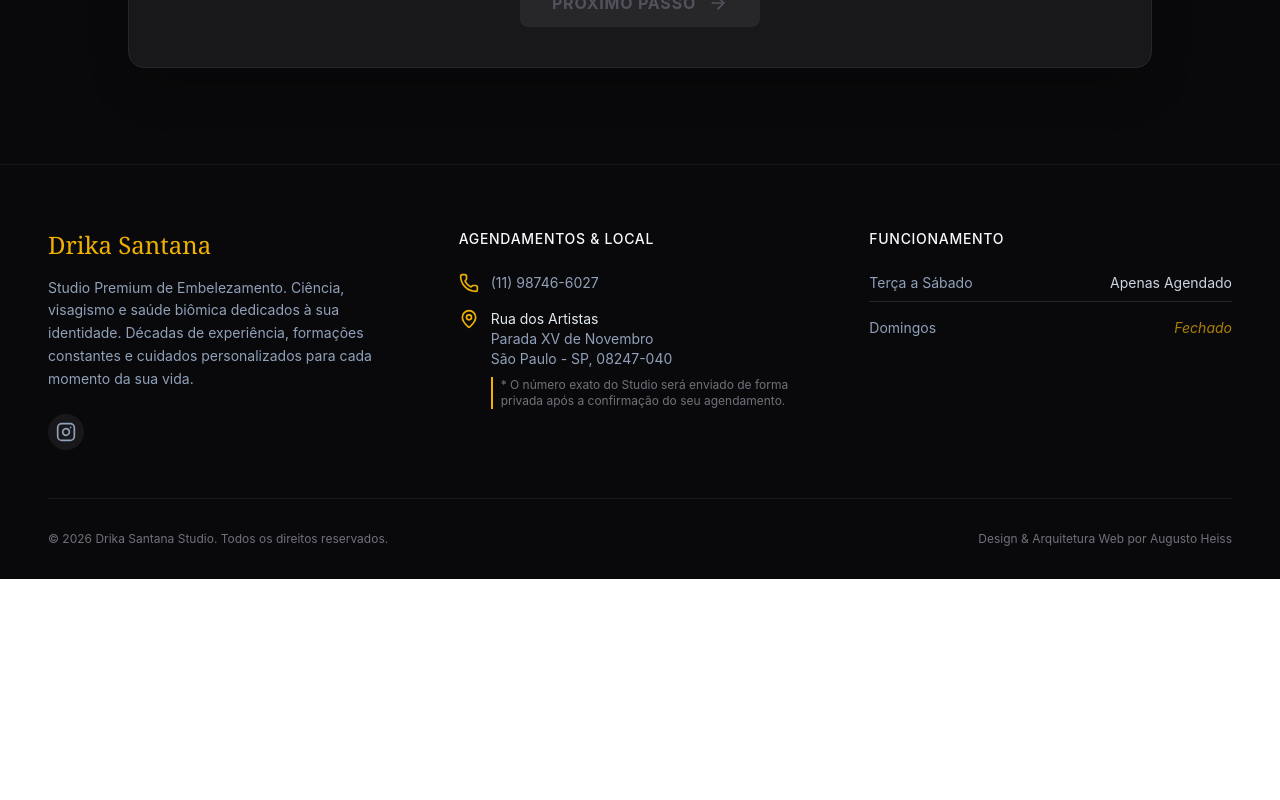
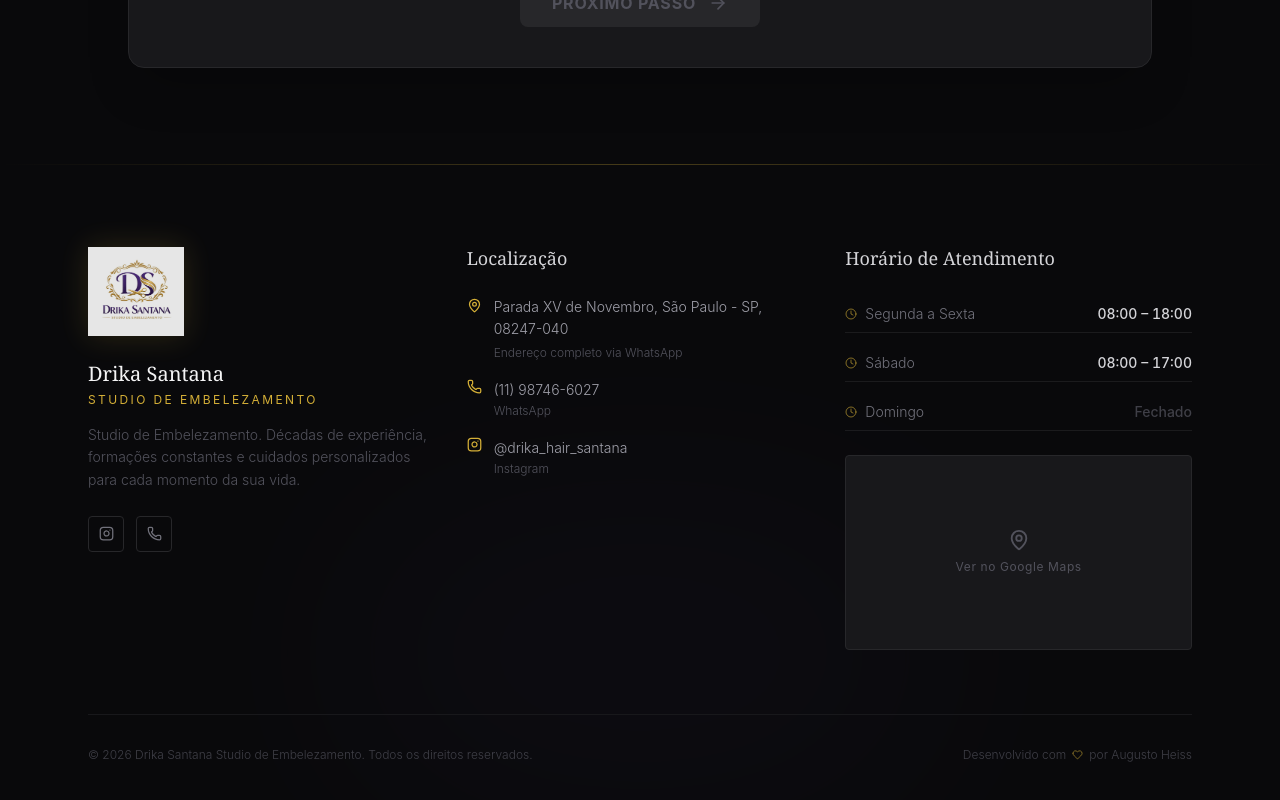
Before and after one commit to augustoheiss/drika-santana, a React (Vite) app: page / in a window 1280 px wide. Shown: the part 4319-5119 px from the top of the page. Before the commit the page ends 4898 px from the top, so only its background shows below. Built offline with nearby package versions, Linux system fonts and the light colour scheme; a web font is replaced by a local one.

Commit message:
Update Footer

```diff
--- a/src/components/Footer.jsx
+++ b/src/components/Footer.jsx
@@ -1,67 +1,168 @@
-import React from 'react';
-import { Instagram, MapPin, Phone } from 'lucide-react';
+import { motion, useInView } from 'framer-motion'
+import { useRef } from 'react'
+import { MapPin, Phone, Instagram, Clock, Heart } from 'lucide-react'
+import logo from '../assets/logo.png'
 
 export default function Footer() {
+  const ref = useRef(null)
+  const isInView = useInView(ref, { once: true, margin: '-60px' })
+
+  const currentYear = new Date().getFullYear()
+
   return (
-    <footer className="bg-zinc-950 border-t border-zinc-900 pt-16 pb-8 px-6 md:px-12">
-      <div className="max-w-7xl mx-auto grid grid-cols-1 md:grid-cols-3 gap-12 mb-12">
+    <footer ref={ref} className="relative bg-zinc-950 overflow-hidden">
+      <div className="absolute inset-x-0 top-0 h-px bg-gradient-to-r from-transparent via-[#D4AF37]/30 to-transparent" />
 
-        {/* Coluna 1: Marca */}
-        <div>
-          <h3 className="font-serif text-2xl text-yellow-500 mb-4">Drika Santana</h3>
-          <p className="text-slate-400 text-sm leading-relaxed mb-6 max-w-sm">
-            Studio Premium de Embelezamento. Ciência, visagismo e saúde biômica dedicados à sua identidade. Décadas de experiência, formações constantes e cuidados personalizados para cada momento da sua vida.
+      {/* Background glow */}
+      <div className="absolute bottom-0 left-1/2 -translate-x-1/2 w-[600px] h-[300px] rounded-full bg-[#4A3B6B] opacity-[0.07] blur-[120px] pointer-events-none" />
+
+      <div className="relative z-10 max-w-6xl mx-auto px-6 pt-20 pb-10">
+        <motion.div
+          initial={{ opacity: 0, y: 30 }}
+          animate={isInView ? { opacity: 1, y: 0 } : {}}
+          transition={{ duration: 0.9 }}
+          className="grid grid-cols-1 md:grid-cols-3 gap-12 md:gap-8 mb-16"
+        >
+          {/* Brand column */}
+          <div className="flex flex-col items-center md:items-start">
+            <img
+              src={logo}
+              alt="Drika Santana"
+              className="w-24 h-24 object-contain mb-5 opacity-90 drop-shadow-[0_0_15px_rgba(212,175,55,0.2)]"
+            />
+            <h3 className="font-serif text-xl text-zinc-100 mb-1">Drika Santana</h3>
+            <p className="text-[#D4AF37] text-xs tracking-[0.2em] uppercase mb-4">
+              Studio de Embelezamento
             </p>
-          <div className="flex gap-4">
-            <a href="https://instagram.com/drika_hair_santana" target="_blank" rel="noopener noreferrer" className="p-2 bg-zinc-900 rounded-full text-slate-400 hover:text-yellow-500 hover:bg-zinc-800 transition-all">
-              <Instagram className="w-5 h-5" />
+            <p className="text-zinc-600 text-sm font-light leading-relaxed text-center md:text-left">
+              Studio de Embelezamento. Décadas de experiência, formações constantes e cuidados personalizados para cada momento da sua vida.<br />
+
+            </p>
+
+            {/* Social */}
+            <div className="flex items-center gap-3 mt-6">
+              <a
+                href="https://www.instagram.com/drika_hair_santana/"
+                target="_blank"
+                rel="noopener noreferrer"
+                aria-label="Instagram da Drika Santana"
+                className="w-9 h-9 flex items-center justify-center border border-zinc-800 rounded-sm text-zinc-500 hover:border-[#D4AF37]/50 hover:text-[#D4AF37] transition-all duration-300 hover:bg-[#D4AF37]/5"
+              >
+                <Instagram size={15} />
+              </a>
+              <a
+                href="https://wa.me/5511987466027"
+                target="_blank"
+                rel="noopener noreferrer"
+                aria-label="WhatsApp da Drika Santana"
+                className="w-9 h-9 flex items-center justify-center border border-zinc-800 rounded-sm text-zinc-500 hover:border-[#D4AF37]/50 hover:text-[#D4AF37] transition-all duration-300 hover:bg-[#D4AF37]/5"
+              >
+                <Phone size={15} />
               </a>
             </div>
           </div>
 
-        {/* Coluna 2: Contatos (Com o novo endereço) */}
+          {/* Contact & Location column */}
           <div>
-          <h4 className="text-slate-50 font-medium mb-6 uppercase tracking-wider text-sm">Agendamentos & Local</h4>
-          <ul className="space-y-4 text-slate-400 text-sm">
-            <li className="flex items-start gap-3">
-              <Phone className="w-5 h-5 text-yellow-500 flex-shrink-0" />
-              <span>(11) 98746-6027</span>
-            </li>
-            <li className="flex items-start gap-3">
-              <MapPin className="w-5 h-5 text-yellow-500 flex-shrink-0" />
+            <h4 className="font-serif text-zinc-300 mb-6 text-lg">Localização</h4>
+            <div className="space-y-4">
+              <div className="flex items-start gap-3">
+                <MapPin size={15} className="text-[#D4AF37] flex-shrink-0 mt-0.5" />
                 <div>
-                <span className="text-slate-200">Rua dos Artistas</span><br/>
-                <span>Parada XV de Novembro</span><br/>
-                <span>São Paulo - SP, 08247-040</span><br/>
-                <span className="text-xs text-zinc-500 mt-2 block border-l-2 border-yellow-500 pl-2">
-                  * O número exato do Studio será enviado de forma privada após a confirmação do seu agendamento.
+                  <p className="text-zinc-400 text-sm font-light leading-relaxed">
+                    Parada XV de Novembro, São Paulo - SP, 08247-040
+                  </p>
+                  <p className="text-zinc-600 text-xs mt-1 font-light">
+                    Endereço completo via WhatsApp
+                  </p>
+                </div>
+              </div>
+
+              <div className="flex items-start gap-3">
+                <Phone size={15} className="text-[#D4AF37] flex-shrink-0 mt-0.5" />
+                <div>
+                  <a
+                    href="https://wa.me/5511987466027"
+                    target="_blank"
+                    rel="noopener noreferrer"
+                    className="text-zinc-400 text-sm font-light hover:text-[#D4AF37] transition-colors"
+                  >
+                    (11) 98746-6027
+                  </a>
+                  <p className="text-zinc-600 text-xs mt-0.5 font-light">WhatsApp</p>
+                </div>
+              </div>
+
+              <div className="flex items-start gap-3">
+                <Instagram size={15} className="text-[#D4AF37] flex-shrink-0 mt-0.5" />
+                <div>
+                  <a
+                    href="https://www.instagram.com/drika_hair_santana/"
+                    target="_blank"
+                    rel="noopener noreferrer"
+                    className="text-zinc-400 text-sm font-light hover:text-[#D4AF37] transition-colors"
+                  >
+                    @drika_hair_santana
+                  </a>
+                  <p className="text-zinc-600 text-xs mt-0.5 font-light">Instagram</p>
+                </div>
+              </div>
+            </div>
+          </div>
+
+          {/* Hours column */}
+          <div>
+            <h4 className="font-serif text-zinc-300 mb-6 text-lg">Horário de Atendimento</h4>
+            <div className="space-y-3">
+              {[
+                { days: 'Segunda a Sexta', hours: '08:00 – 18:00' },
+                { days: 'Sábado', hours: '08:00 – 17:00' },
+                { days: 'Domingo', hours: 'Fechado' },
+              ].map((item) => (
+                <div key={item.days} className="flex items-center justify-between gap-4 py-2 border-b border-zinc-800/60">
+                  <div className="flex items-center gap-2">
+                    <Clock size={12} className="text-[#D4AF37]/60 flex-shrink-0" />
+                    <span className="text-zinc-500 text-sm font-light">{item.days}</span>
+                  </div>
+                  <span
+                    className={`text-sm font-medium tabular-nums ${
+                      item.hours === 'Fechado' ? 'text-zinc-700' : 'text-zinc-300'
+                    }`}
+                  >
+                    {item.hours}
                   </span>
                 </div>
-            </li>
-          </ul>
+              ))}
             </div>
 
-        {/* Coluna 3: Horários */}
-        <div>
-          <h4 className="text-slate-50 font-medium mb-6 uppercase tracking-wider text-sm">Funcionamento</h4>
-          <ul className="space-y-2 text-slate-400 text-sm">
-            <li className="flex justify-between border-b border-zinc-800 pb-2">
-              <span>Terça a Sábado</span>
-              <span className="text-slate-300">Apenas Agendado</span>
-            </li>
-            <li className="flex justify-between pt-2">
-              <span>Domingos</span>
-              <span className="text-yellow-500/70 italic">Fechado</span>
-            </li>
-          </ul>
+            {/* Map embed placeholder */}
+            <div className="mt-6 rounded-sm border border-zinc-800 overflow-hidden aspect-video bg-zinc-900 flex items-center justify-center">
+              <a
+                href="https://maps.app.goo.gl/WebmxAJGxbsLZ4FQ7"
+                target="_blank"
+                rel="noopener noreferrer"
+                className="flex flex-col items-center gap-2 text-zinc-600 hover:text-[#D4AF37] transition-colors group"
+              >
+                <MapPin size={22} className="group-hover:scale-110 transition-transform" />
+                <span className="text-xs tracking-wider">Ver no Google Maps</span>
+              </a>
             </div>
+          </div>
+        </motion.div>
 
-      </div>
-
-      <div className="max-w-7xl mx-auto border-t border-zinc-900 pt-8 flex flex-col md:flex-row items-center justify-between text-xs text-zinc-500">
-        <p>&copy; {new Date().getFullYear()} Drika Santana Studio. Todos os direitos reservados.</p>
-        <p className="mt-2 md:mt-0">Design & Arquitetura Web por Augusto Heiss</p>
+        {/* Bottom bar */}
+        <motion.div
+          initial={{ opacity: 0 }}
+          animate={isInView ? { opacity: 1 } : {}}
+          transition={{ duration: 1, delay: 0.4 }}
+          className="pt-8 border-t border-zinc-900 flex flex-col sm:flex-row items-center justify-between gap-4 text-zinc-700 text-xs font-light"
+        >
+          <p>© {currentYear} Drika Santana Studio de Embelezamento. Todos os direitos reservados.</p>
+          <p className="flex items-center gap-1.5">
+            Desenvolvido com <Heart size={11} className="text-[#D4AF37]/60" /> por Augusto Heiss
+          </p>
+        </motion.div>
       </div>
     </footer>
-  );
+  )
 }
```
Lines whose indentation alone changed are shown as unchanged.
